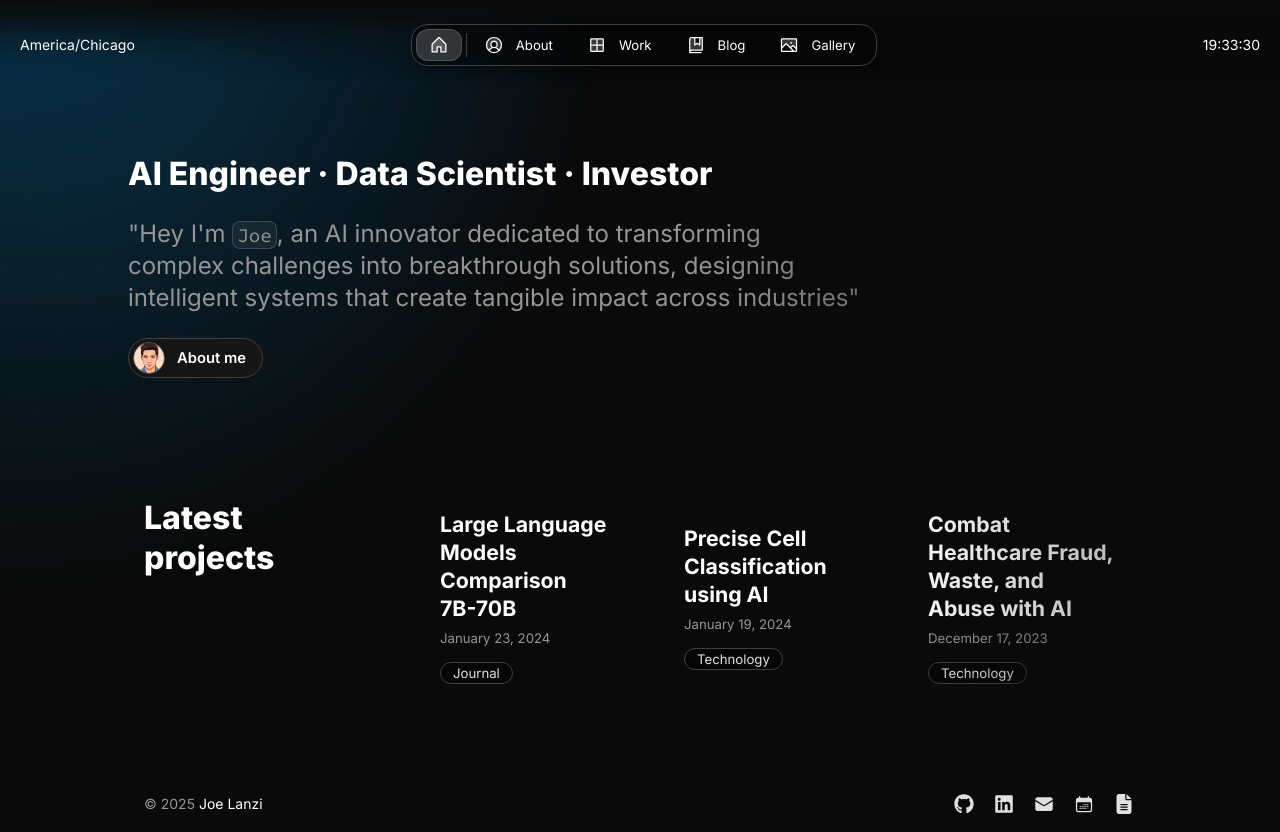
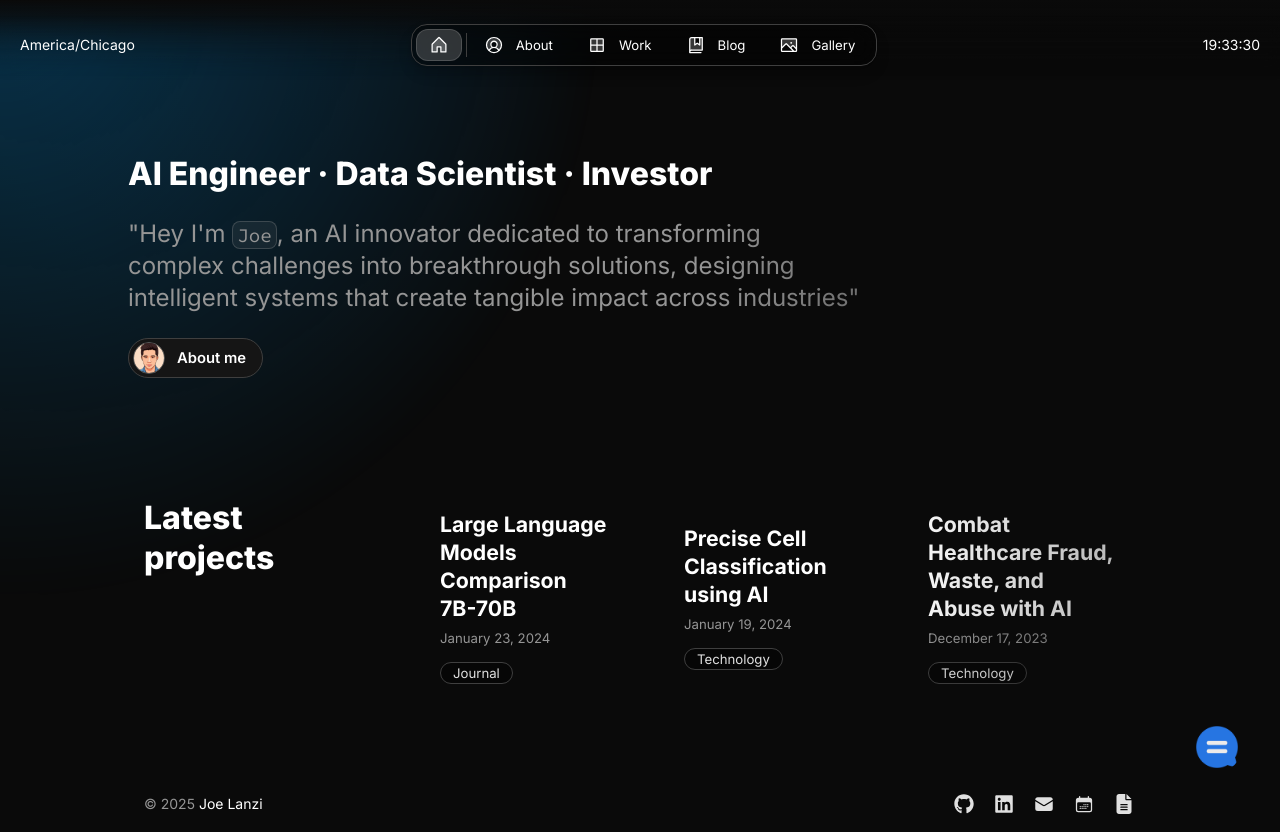
Before and after one commit to JoeLanzi/portfolio, a Next.js app: page / in a window 1280 px wide. Built offline with nearby package versions, Linux system fonts and the light colour scheme.

Commit message:
added chat popup component to layout & toggle in config

```diff
--- a/src/app/layout.tsx
+++ b/src/app/layout.tsx
@@ -3,8 +3,8 @@
 
 import classNames from "classnames";
 
-import { Footer, Header, RouteGuard } from "@/components";
-import { baseURL, effects, style } from "@/app/resources";
+import { Footer, Header, RouteGuard, PopChat } from "@/components";
+import { baseURL, effects, style, display} from "@/app/resources";
 
 import { Inter } from "next/font/google";
 import { Source_Code_Pro } from "next/font/google";
@@ -53,8 +53,8 @@
 };
 
 /*
-	Replace with code for secondary and tertiary fonts
-	from https://once-ui.com/customize
+    Replace with code for secondary and tertiary fonts
+    from https://once-ui.com/customize
 */
 const secondary: FontConfig | undefined = undefined;
 const tertiary: FontConfig | undefined = undefined;
@@ -160,6 +160,7 @@
           <Footer />
           <SpeedInsights />
           <Analytics />
+          {display.chatPopup && <PopChat />}
         </Column>
       </ToastProvider>
     </Flex>
--- a/src/app/resources/config.js
+++ b/src/app/resources/config.js
@@ -65,6 +65,7 @@
 const display = {
   location: true,
   time: true,
+  chatPopup: true,
 };
 
 const mailchimp = {
--- a/src/components/index.ts
+++ b/src/components/index.ts
@@ -4,3 +4,4 @@
 export { ProjectCard } from "@/components/ProjectCard";
 export { HeadingLink } from "@/components/HeadingLink";
 export { RouteGuard } from "@/components/RouteGuard";
+export { PopChat } from "@/components/ChatPopup";
```
